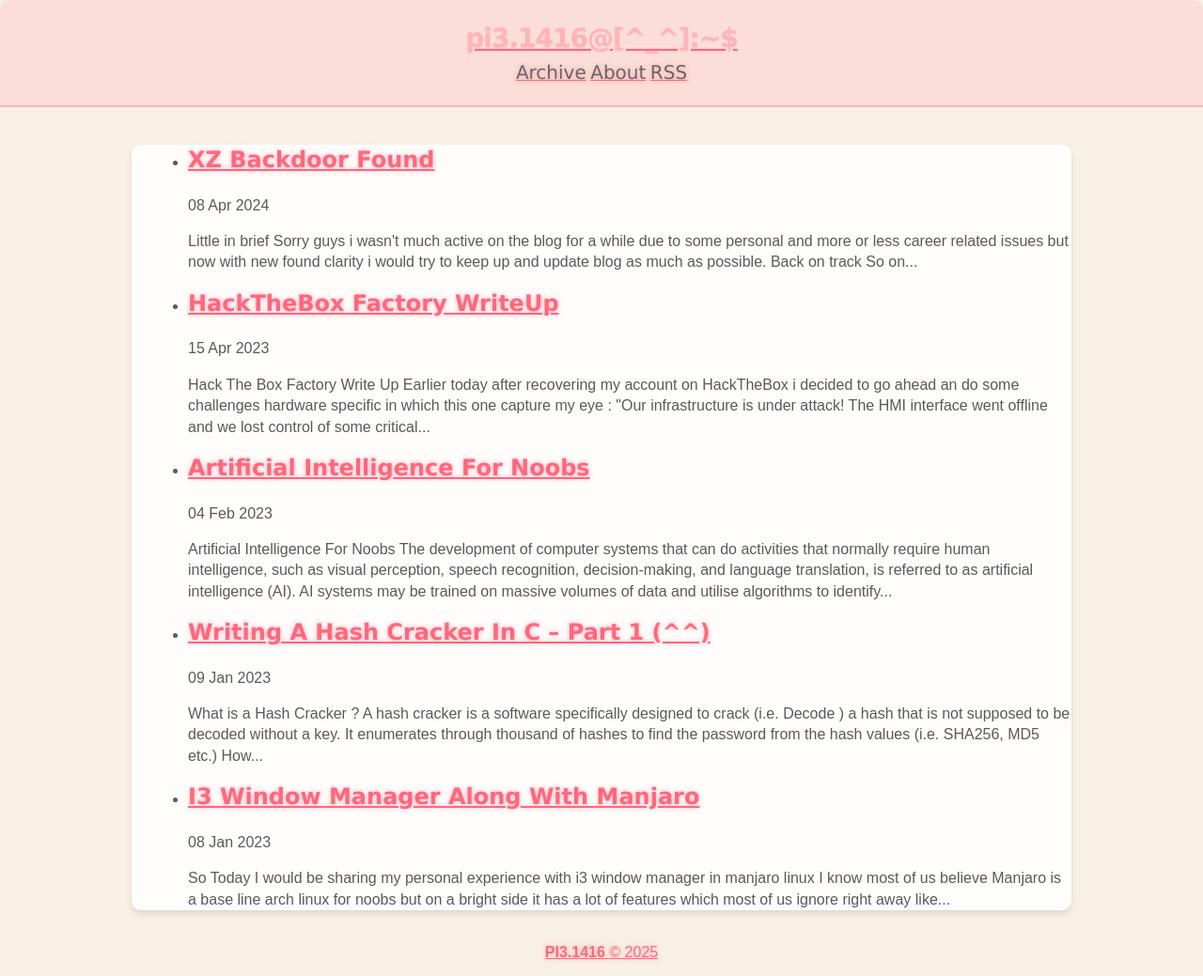
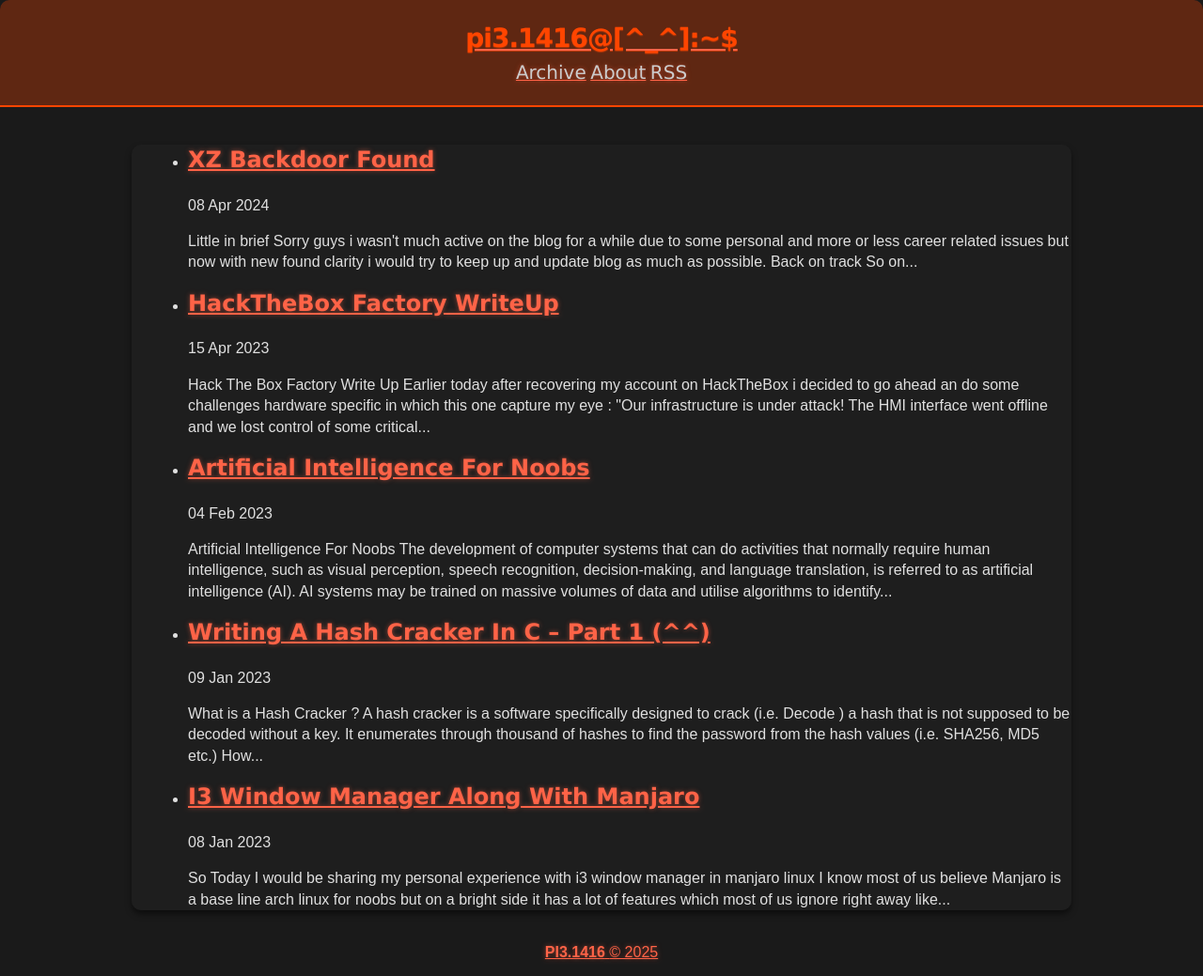
Before and after one commit to piyushS3V3N/piyushS3V3N.github.io, a Jekyll site: the page built from index.html, in a window 1280 px wide. Shown: the whole page at 94% size. Built offline with Jekyll 4.4.1, drawn with Linux system fonts in a browser that asks for light colours; the list of posts is cut into pages by our own code.

Commit message:
change theme

```diff
--- a/_sass/base.scss
+++ b/_sass/base.scss
@@ -1,12 +1,12 @@
 @import "rouge-base16-dark";
 @import "default_colors";
 
-// Define a pastel color palette inspired by Gundam and Evangelion
-$body-background: #f8f0e3; // Soft cream
-$body-foreground: #5a5a5a; // Dark gray for text
-$header: #ffb3ba; // Light pink
-$blockquote-color: #ffdfba; // Peach
-$blockquote-border: #ffb3ba; // Light pink
+// Define a color palette inspired by Aldnoah.Zero's dark and intense atmosphere
+$body-background: #1a1a1a; // Dark charcoal
+$body-foreground: #e0e0e0; // Light gray for text
+$header: #ff4500; // Bold orange-red
+$blockquote-color: #ff6347; // Tomato
+$blockquote-border: #ff4500; // Bold orange-red
 
 body {
   margin: 0;
@@ -21,12 +21,12 @@ body {
 /* General & 'Reset' Stuff */
 
 .container {
-  background: rgba(255, 255, 255, 0.9);
+  background: rgba(30, 30, 30, 0.9);
   width: 90%;
   max-width: 1000px;
   margin: 0 auto;
   border-radius: 10px;
-  box-shadow: 0 4px 6px rgba(0, 0, 0, 0.1);
+  box-shadow: 0 4px 6px rgba(0, 0, 0, 0.5);
 }
 
 section {
@@ -52,7 +52,7 @@ li {
 /* Header, <header> */
 
 header {
-  background: rgba(255, 179, 186, 0.3);
+  background: rgba(255, 69, 0, 0.3);
   border-bottom: 2px solid $header;
   padding: 20px;
   margin: 0 0 40px 0;
@@ -74,14 +74,14 @@ header h1 {
   text-align: center;
   font-weight: bold;
   color: $header;
-  text-shadow: 0 1px 1px rgba(255, 179, 186, 0.5);
+  text-shadow: 0 1px 1px rgba(255, 69, 0, 0.5);
   letter-spacing: -1px;
 }
 
 header h2 {
   font-size: 20px;
   font-weight: 300;
-  color: #666;
+  color: #ccc;
 }
 
 /* Main Content */
@@ -112,20 +112,20 @@ blockquote {
 }
 
 pre {
-  background: rgba(255, 255, 255, 0.9);
-  border: 1px solid rgba(0, 0, 0, 0.1);
+  background: rgba(30, 30, 30, 0.9);
+  border: 1px solid rgba(255, 69, 0, 0.5);
   padding: 10px;
   font-size: 16px;
-  color: #5a5a5a;
+  color: #e0e0e0;
   border-radius: 5px;
   overflow: auto;
 }
 
 code.highlighter-rouge {
-  background: rgba(255, 255, 255, 0.9);
-  border: 1px solid rgba(0, 0, 0, 0.1);
+  background: rgba(30, 30, 30, 0.9);
+  border: 1px solid rgba(255, 69, 0, 0.5);
   padding: 2px 4px;
-  color: #d63384;
+  color: #ff4500;
   border-radius: 3px;
 }
 
@@ -156,21 +156,21 @@ hr {
 
 .btn {
   display: inline-block;
-  background: linear-gradient(to top, #ffb3ba, #ffdfba);
+  background: linear-gradient(to top, #ff4500, #ff6347);
   padding: 8px 18px;
   border-radius: 20px;
-  border: 2px solid #ffb3ba;
-  color: #5a5a5a;
+  border: 2px solid #ff4500;
+  color: #e0e0e0;
   font-family: "Arial", sans-serif;
   font-weight: bold;
   font-size: 14px;
   text-decoration: none;
-  text-shadow: 0 1px 1px rgba(255, 255, 255, 0.5);
-  box-shadow: 0 2px 4px rgba(0, 0, 0, 0.1);
+  text-shadow: 0 1px 1px rgba(255, 69, 0, 0.5);
+  box-shadow: 0 2px 4px rgba(0, 0, 0, 0.5);
 }
 
 .btn:hover {
-  background: linear-gradient(to top, #ffdfba, #ffb3ba);
+  background: linear-gradient(to top, #ff6347, #ff4500);
 }
 
 .btn .icon {
@@ -189,8 +189,8 @@ hr {
 /* Links */
 
 a {
-  color: #ff677d;
-  text-shadow: 0 0 5px rgba(255, 103, 125, 0.5);
+  color: #ff6347;
+  text-shadow: 0 0 5px rgba(255, 99, 71, 0.5);
 }
 
 a:active,
```
